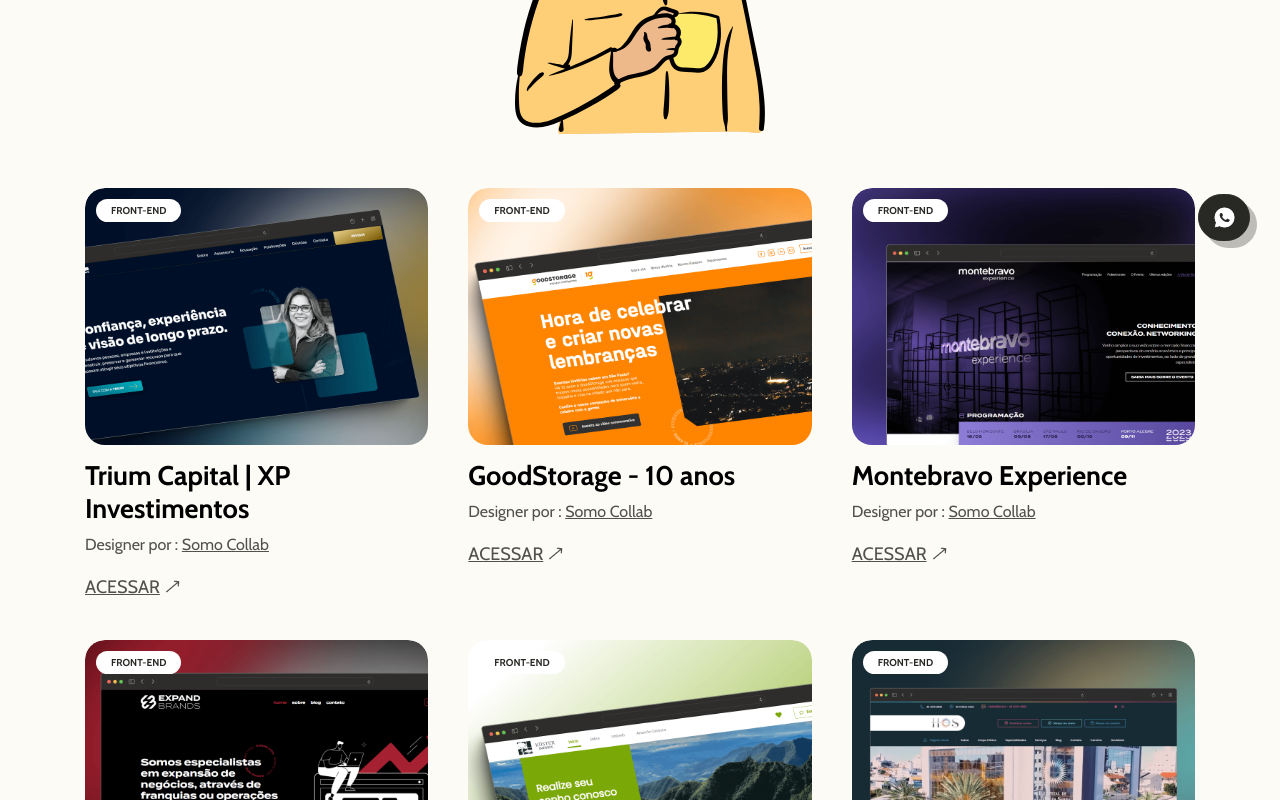
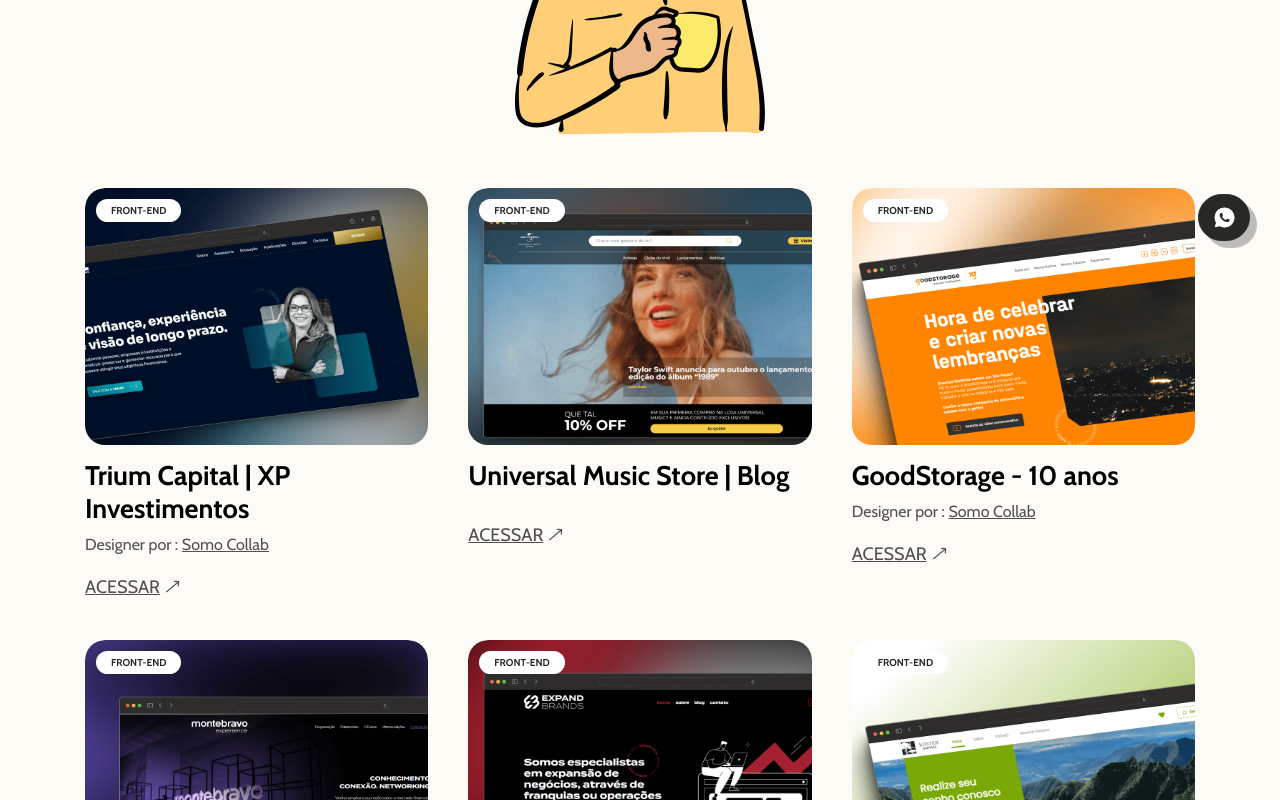
Before and after one commit to GuilhermeES/portfolio, a Nuxt app: page /projetos in a window 1280 px wide. Shown: the part 529-1329 px from the top of the page. Built offline with nearby package versions, Linux system fonts and the light colour scheme.

Commit message:
add: novo projeto universal

```diff
--- a/components/Projetos.vue
+++ b/components/Projetos.vue
@@ -66,6 +66,21 @@
                 <swiper-slide>
                     <div class="projetos__info">
                         <div class="projetos__header">
+                            <img src="/img/universal.png" alt="Trium" class="projetos__img">
+                            <div class="projetos__info-text">
+                                Front-end
+                            </div>
+                        </div>
+                        <h3>  Universal Music Store | Blog </h3>
+                        <a href="https://blog.umusicstore.com/" target="_blank" class="projetos__link">
+                            Acessar
+                            <img src="/img/arrow.png" alt="">
+                        </a>
+                    </div>
+                </swiper-slide>
+                <swiper-slide>
+                    <div class="projetos__info">
+                        <div class="projetos__header">
                             <img src="/img/goodstorage.png" alt="Trium" class="projetos__img">
                             <div class="projetos__info-text">
                                 Front-end
@@ -126,21 +141,6 @@
                         </a>
                     </div>
                 </swiper-slide>
-                <swiper-slide>
-                    <div class="projetos__info">
-                    <div class="projetos__header">
-                        <img src="/img/strongest.png" alt="Strongest" class="projetos__img">
-                        <div class="projetos__info-text">
-                            Front-end
-                        </div>
-                    </div>
-                    <h3>  Strongest Supplements</h3>
-                    <a href="https://strongest.com.br/" target="_blank" class="projetos__link">
-                        Acessar
-                        <img src="/img/arrow.png" alt="">
-                    </a>
-                </div>
-                </swiper-slide>
             </swiper>
         </div>
     </section>
--- a/components/ProjetosInterna.vue
+++ b/components/ProjetosInterna.vue
@@ -27,6 +27,19 @@
                     <h3> Trium Capital | XP Investimentos </h3>
                     <div class="designer"> Designer por : <a href="https://somocollab.com/" target="_blank"> Somo Collab </a> </div>
                     <a href="https://triumcapital.com.br" target="_blank" class="projetos__link">
+                        Acessar
+                        <img src="/img/arrow.png" alt="">
+                    </a>
+                </div>
+                <div class="projetos__info">
+                    <div class="projetos__header">
+                        <img src="/img/universal.png" alt="Trium" class="projetos__img">
+                        <div class="projetos__info-text">
+                            Front-end
+                        </div>
+                    </div>
+                    <h3> Universal Music Store | Blog </h3>
+                    <a href="https://blog.umusicstore.com" target="_blank" class="projetos__link">
                         Acessar
                         <img src="/img/arrow.png" alt="">
                     </a>
```
Also changed, not shown: public/img/universal.png (added).
